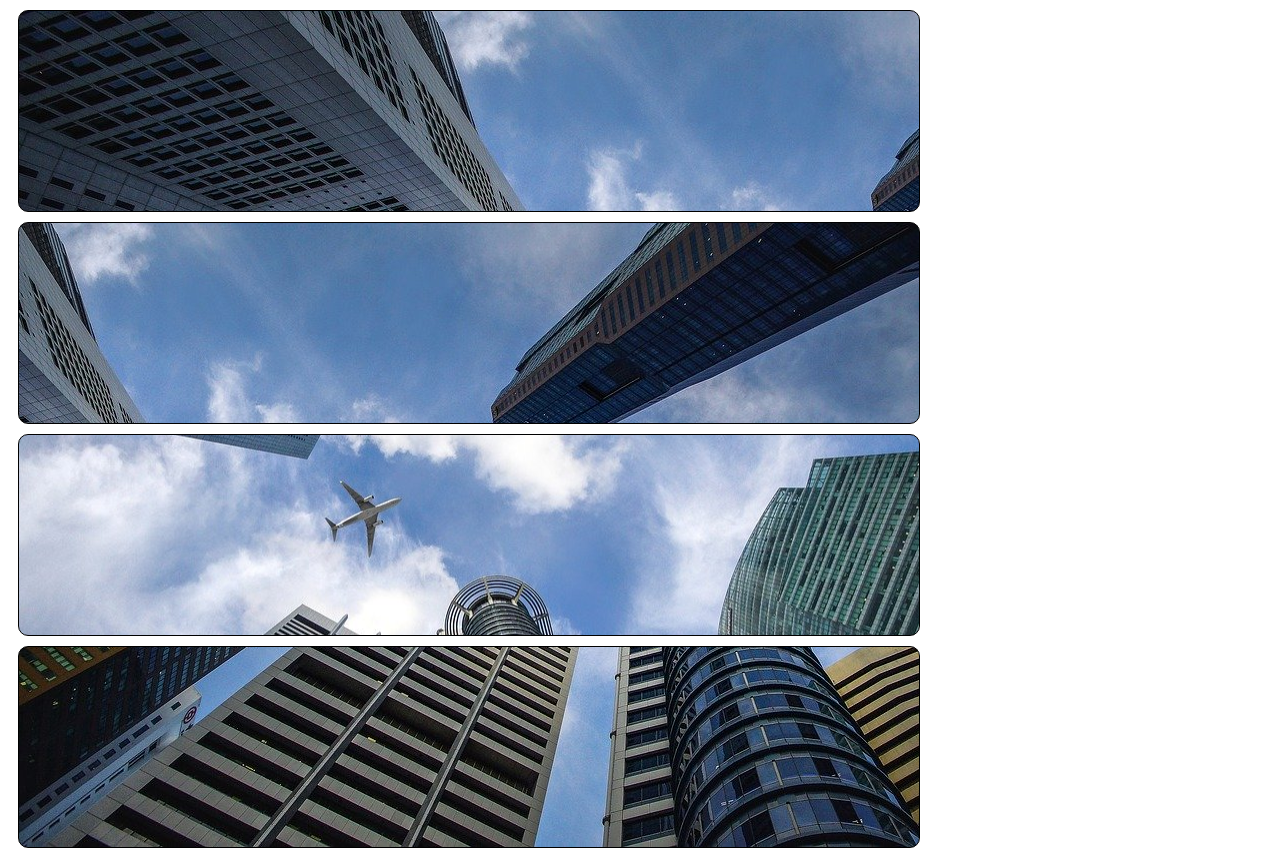
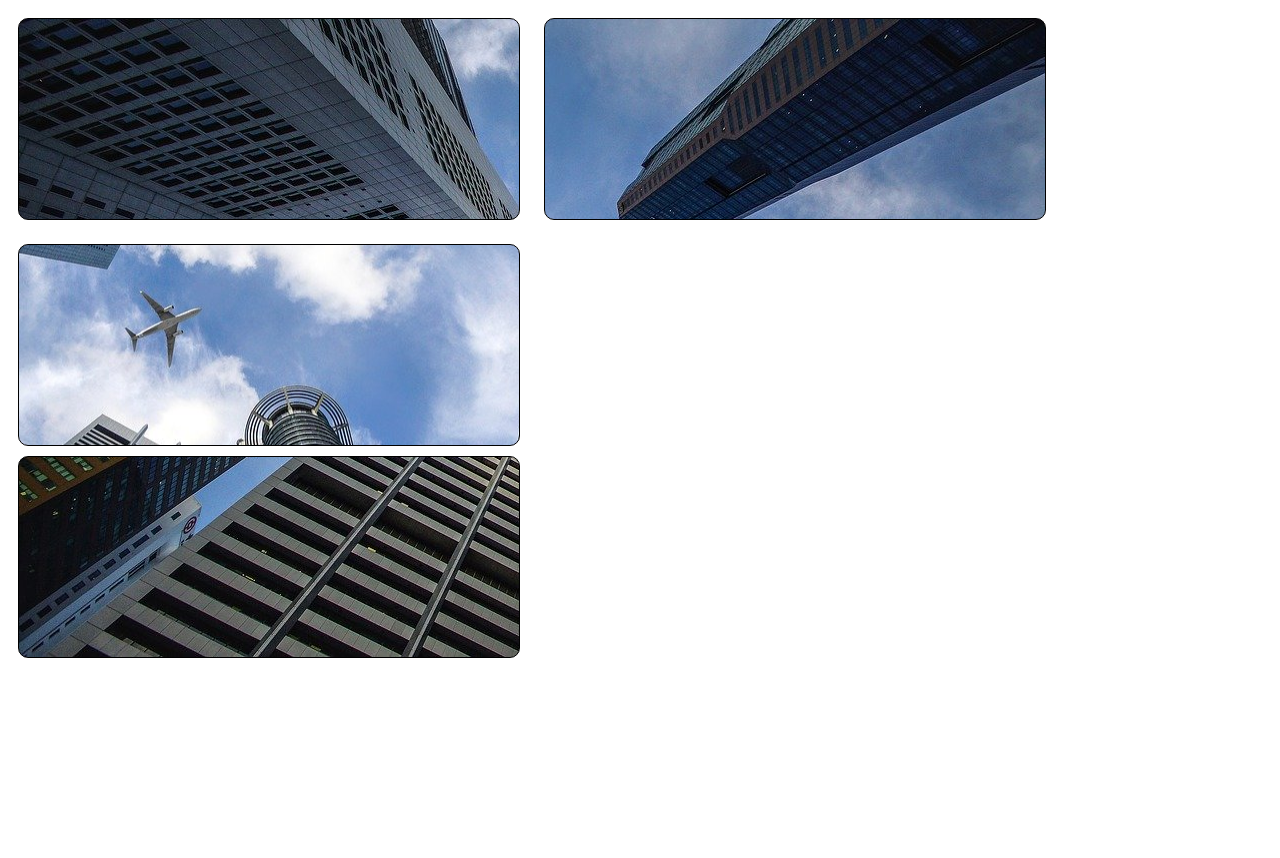
Before and after one commit to marcossvaz/HTML_E_CSS, a plain HTML site: page MOD_03/exercicio/ex_3/index.html in a window 1280 px wide. After the commit the page ends 800 px from the top, so only its background shows below. Drawn offline with Linux system fonts and the light colour scheme.

Commit message:
atualização

```diff
--- a/MOD_03/exercicio/ex_3/style.css
+++ b/MOD_03/exercicio/ex_3/style.css
@@ -2,19 +2,20 @@
 
 .quadrado {
     height: 200px;
-    width: 900px;
+    width: 500px;
     border: 1px solid black;
     border-radius: 10px;
     margin: 10px;
 }
 
 #q1 {
-
+    display: inline-block;
     background-image: url(/MOD_03/exercicio/ex_1/imagens/wallpaper002.jpg);
     background-position: left top;
 }
 
 #q2 {
+    display: inline-block;
     background-image: url(/MOD_03/exercicio/ex_1/imagens/wallpaper002.jpg);
     background-position: right top;
 }
```
